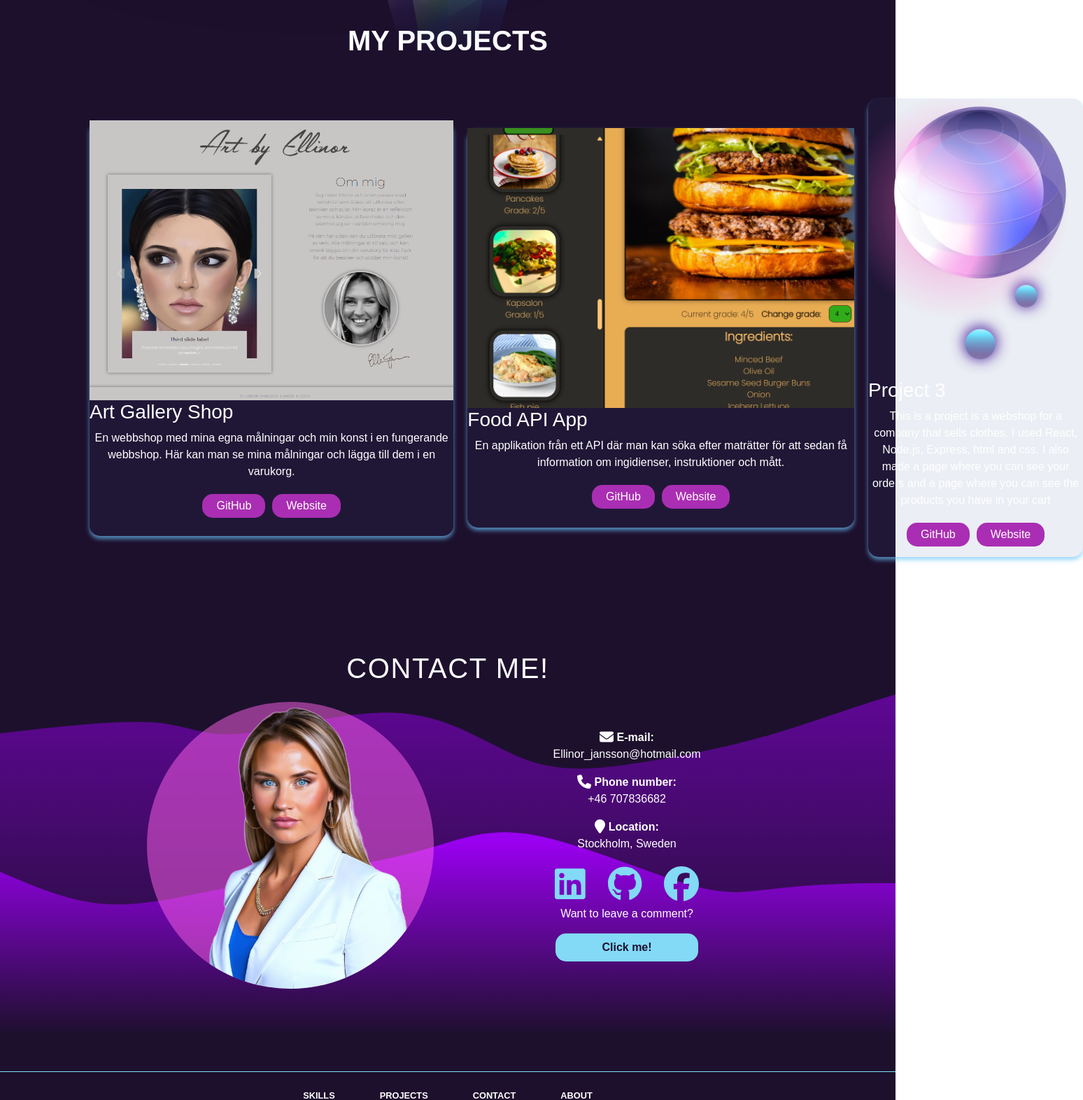
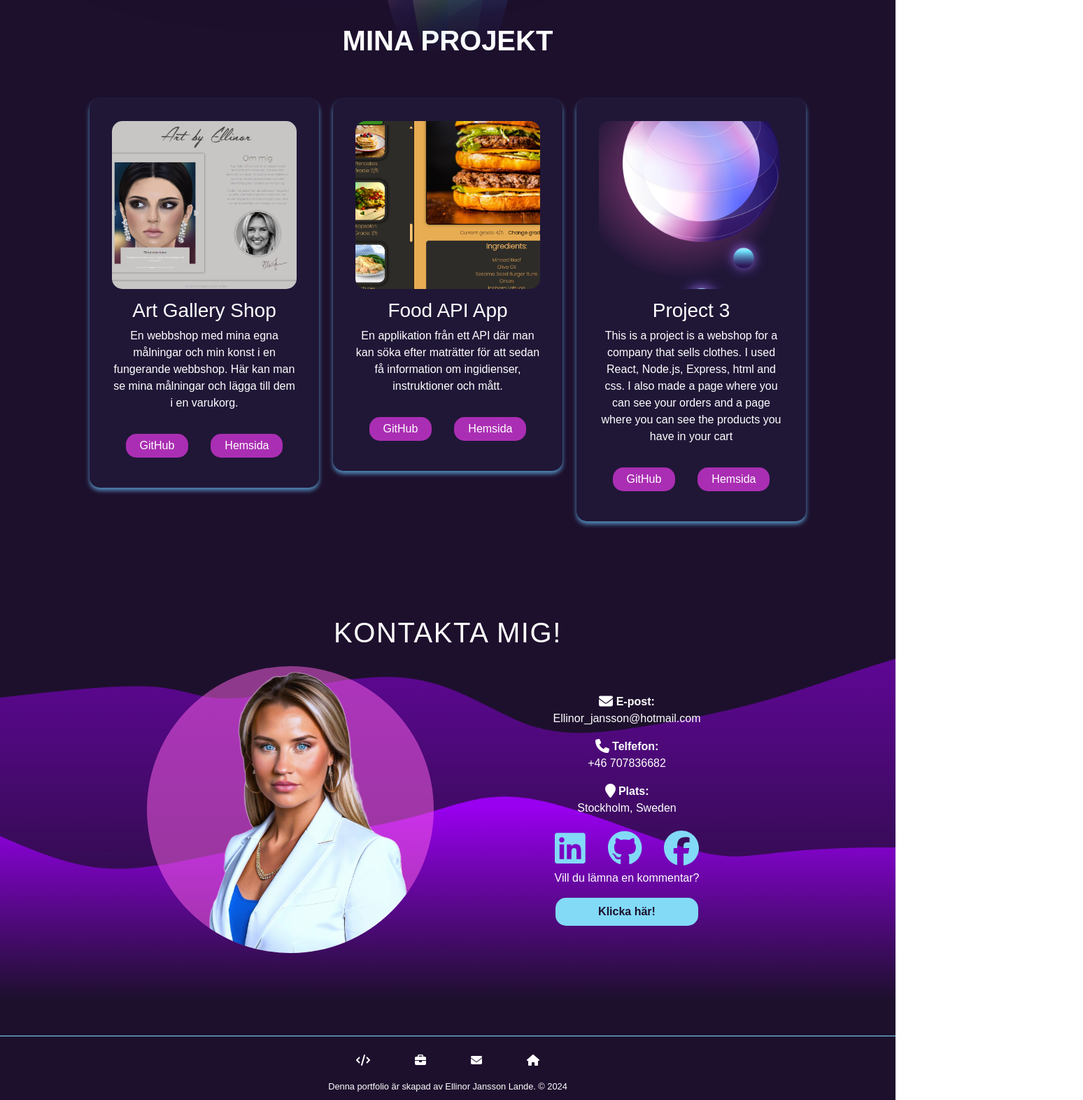
Before and after one commit to ellinorjanssonl/viteportfolio, a React (Vite) app: page / in a window 1280 px wide. Shown: the part 1158-2730 px from the top of the page at 70% size, 1548 px wide, since content can reach past the window. Built offline with nearby package versions, Linux system fonts and the light colour scheme.

Commit message:
ändrat allt till svenska

```diff
--- a/src/components/Contact/Contact.jsx
+++ b/src/components/Contact/Contact.jsx
@@ -56,7 +56,7 @@ return (
        >
 
 
-       <div className={styles.contactHeader}><h1>CONTACT ME!</h1>
+       <div className={styles.contactHeader}><h1>KONTAKTA MIG!</h1>
         </div>
           <div className={styles.flexContainer}>
 
@@ -72,9 +72,9 @@ return (
 
                 <div className={styles.contactInfo}>
 
-                  <p><strong><FontAwesomeIcon icon={faEnvelope} size="lg" />  E-mail:</strong> Ellinor_jansson@hotmail.com</p>
-                    <p><strong><FontAwesomeIcon icon={faPhone} size="lg" />  Phone number:</strong> +46 707836682</p>
-                      <p><strong><FontAwesomeIcon icon={faLocationPin} size="lg" />  Location:</strong> Stockholm, Sweden</p>
+                  <p><strong><FontAwesomeIcon icon={faEnvelope} size="lg" />  E-post:</strong> Ellinor_jansson@hotmail.com</p>
+                    <p><strong><FontAwesomeIcon icon={faPhone} size="lg" />  Telfefon:</strong> +46 707836682</p>
+                      <p><strong><FontAwesomeIcon icon={faLocationPin} size="lg" />  Plats:</strong> Stockholm, Sweden</p>
 
 
                     <div className={styles.socialMediaLinks}>
@@ -90,8 +90,8 @@ return (
                         </div>
                        {!formVisible && (
                          <>
-                           <p className={styles.buttomP}>Want to leave a comment?</p>
-                             <button onClick={toggleFormVisibility} className={styles.contactButton}>Click me!</button>
+                           <p className={styles.buttomP}>Vill du lämna en kommentar?</p>
+                             <button onClick={toggleFormVisibility} className={styles.contactButton}>Klicka här!</button>
                            </>
                          )}
                   </div>
--- a/src/components/Footer/Footer.jsx
+++ b/src/components/Footer/Footer.jsx
@@ -17,14 +17,14 @@ const Footer = () => {
     <footer className={styles.footerStyle}>
       <nav>
       <ul className={styles.menuItems}>
-                        <li><a href="#skills" onClick={(e) => { e.preventDefault(); handleScroll('#skills'); }}>SKILLS</a></li>
-                        <li><a href="#projects" onClick={(e) => { e.preventDefault(); handleScroll('#projects'); }}>PROJECTS</a></li>
-                        <li><a href="#contact" onClick={(e) => { e.preventDefault(); handleScroll('#contact'); }}>CONTACT</a></li>
-                        <li><a href="#about" onClick={(e) => { e.preventDefault(); handleScroll('#about'); }}>ABOUT</a></li>
+      <li><a href="#skills" onClick={(e) => { e.preventDefault(); handleScroll('#skills'); }}><FontAwesomeIcon icon={faCode} /><br /></a></li>
+                        <li><a href="#projects" onClick={(e) => { e.preventDefault(); handleScroll('#projects'); }}><FontAwesomeIcon icon={faBriefcase} /><br /></a></li>
+                        <li><a href="#contact" onClick={(e) => { e.preventDefault(); handleScroll('#contact'); }}><FontAwesomeIcon icon={faEnvelope} /><br /></a></li>
+                        <li><a href="#about" onClick={(e) => { e.preventDefault(); handleScroll('#about'); }}><FontAwesomeIcon icon={faHouse}/><br /></a></li>
                     </ul>
       </nav>
       <div className={styles.footertext}>
-      <p>This portfolio is created by Ellinor Jansson Lande. © 2024 </p>
+      <p>Denna portfolio är skapad av Ellinor Jansson Lande. © 2024 </p>
       </div>
     </footer>
   )
--- a/src/components/Footer/Footer.module.css
+++ b/src/components/Footer/Footer.module.css
@@ -31,8 +31,10 @@
 }
 
 .menuItems a {
+    font-size: 1rem;
     transition: color 0.3s;
 }
+
 
 .menuItems a:hover {
     color: #78c2ff;
--- a/src/components/Navbar/Navbar.jsx
+++ b/src/components/Navbar/Navbar.jsx
@@ -45,7 +45,7 @@ export const Navbar = () => {
     return (
         <nav className={styles.navbar}>
             <div className={styles.leftContainer}>
-                <a className={styles.title} href="/CV2024.pdf" download="CV_Ellinor_Jansson_Lande.pdf">Download CV</a>
+                <a className={styles.title} href="/CV2024.pdf" download="CV_Ellinor_Jansson_Lande.pdf">Ladda ner CV</a>
                   </div>
 
             <div className={styles.rightContainer}>
@@ -66,10 +66,10 @@ export const Navbar = () => {
                     animate={isMenuOpen ? "open" : "closed"}
                 >
                     <ul className={styles.menuItems}>
-                        <li><a href="#skills" onClick={(e) => { e.preventDefault(); handleScroll('#skills'); }}><FontAwesomeIcon icon={faCode} /><br />SKILLS</a></li>
-                        <li><a href="#projects" onClick={(e) => { e.preventDefault(); handleScroll('#projects'); }}><FontAwesomeIcon icon={faBriefcase} /><br />PROJECTS</a></li>
-                        <li><a href="#contact" onClick={(e) => { e.preventDefault(); handleScroll('#contact'); }}><FontAwesomeIcon icon={faEnvelope} /><br />CONTACT</a></li>
-                        <li><a href="#about" onClick={(e) => { e.preventDefault(); handleScroll('#about'); }}><FontAwesomeIcon icon={faHouse}/><br />ABOUT</a></li>
+                        <li><a href="#skills" onClick={(e) => { e.preventDefault(); handleScroll('#skills'); }}><FontAwesomeIcon icon={faCode} /><br />ERFARENHETER</a></li>
+                        <li><a href="#projects" onClick={(e) => { e.preventDefault(); handleScroll('#projects'); }}><FontAwesomeIcon icon={faBriefcase} /><br />PROJEKT</a></li>
+                        <li><a href="#contact" onClick={(e) => { e.preventDefault(); handleScroll('#contact'); }}><FontAwesomeIcon icon={faEnvelope} /><br />KONTAKT</a></li>
+                        <li><a href="#about" onClick={(e) => { e.preventDefault(); handleScroll('#about'); }}><FontAwesomeIcon icon={faHouse}/><br />OM MIG</a></li>
                     </ul>
                 </motion.div>
             </div>
--- a/src/components/Projects/Projects.jsx
+++ b/src/components/Projects/Projects.jsx
@@ -32,15 +32,17 @@ export const Projects = () => {
         },
 
     ];
-    const [ref, inView] = useInView({ triggerOnce: true, threshold: 0.1 });
+    const [ref, inView] = useInView({ triggerOnce: true, threshold: 0 });
 
     const projectVariants = {
-        hidden: { opacity: 0, y: 150 }, // Projekt startar utanför skärmen till vänster
+        hidden: { opacity: 0, y: 300 },
         visible: (i) => ({
             opacity: 1,
             y: 0,
             transition: {
-                delay: i * 0.9, // Varje projekt fördröjs lite mer än det föregående
+                delay: i * 0.6,
+                animation: { duration: 0.5, type: "spring"}
+
             },
         }),
     };
@@ -48,7 +50,7 @@ export const Projects = () => {
 
     return (
         <div ref={ref}>
-            <h1 className={styles.h1}>MY PROJECTS</h1>
+            <h1 className={styles.h1}>MINA PROJEKT</h1>
             <div className={styles.projects}>
                 {projects.map((project, index) => (
                     <motion.div
@@ -64,8 +66,9 @@ export const Projects = () => {
                         <p>{project.description}</p>
                         <div className={styles.projectLinks}>
                             <a href={project.githubUrl} target="_blank" rel="noopener noreferrer">GitHub</a>
-                            <a href={project.websiteUrl} target="_blank" rel="noopener noreferrer">Website</a>
+                            <a href={project.websiteUrl} target="_blank" rel="noopener noreferrer">Hemsida</a>
                         </div>
+
                     </motion.div>
                 ))}
             </div>
--- a/src/components/Projects/Projects.module.css
+++ b/src/components/Projects/Projects.module.css
@@ -13,20 +13,22 @@
   font-size: 1.5rem; /* Storleken på rubriken */
 }
 
-.projects {
-  z-index: 10;
-  display: flex; /* Placerar alla projekt bredvid varandra */
-  gap: 20px; /* Lägger till lite utrymme mellan projekten */
-  align-items: center;
-  padding-left: 10%;
-  padding-right: 10%;
-  cursor: pointer;
+.projects img {
+  width: 100%; /* Gör bilden fullbredd inom projektcontainern */
+  height: 15rem; /* Behåller bildens proportioner */
+  object-fit: cover; /* Säkerställer att bilden täcker området utan att förlora proportionerna */
+  border-radius: 15px; /* Rundar hörnen på bilden */
+  margin-bottom: 5%; /* Lägger till lite utrymme under bilden */
 }
 
-.projectContainer {
-  z-index: 10;
-  display: flex; /* Placerar alla projekt bredvid varandra */
-  padding: 0 5px; /* Lägger till lite padding på sidorna för att förhindra att innehållet rör vid kanterna */
+.projects {
+  height: 100%;
+  width: 100%;
+  display: flex;
+  justify-content: center;
+  gap: 20px; /* This will add space between the items */
+  padding: 0 10%;
+
 }
 
 .projectContainer h3, p {
@@ -37,23 +39,13 @@
   justify-content: center;
 }
 
-.projectContainer img {
-  z-index: 10;
-  position:relative;
-  padding: 10px; /* Lägger till lite utrymme runt bilden */
-  height: auto;
-  width: 100%; /* Gör bilden fullbredd */
-  border-radius: 15px; /* Rundar hörnen på projektet */
-  filter: drop-shadow(0 2px 4px rgba(108, 198, 254, 0.7)); /* Lägger till en lätt skugga för djup */
-}
-
 .projectLinks {
   z-index: 10;
   cursor: pointer;
   display: flex;
   justify-content: center;
-  gap: 10px; /* Justera efter behov */
-  margin-top: 20px; /* Justera efter behov */
+  gap: 2rem; /* Justera efter behov */
+  margin-top: 1rem; /* Justera efter behov */
 }
 
 .projectLinks a {
@@ -71,26 +63,24 @@
 }
 
 .project {
-  z-index: 10;
-  height: auto;
-  flex: 0 0 30%; /* Ger varje projekt en basbredd och förhindrar att de växer eller krymper */
+  flex-basis: calc(33.333%); /* Subtract the gap from the width to ensure they fit */
+  display: flex;
+  flex-direction: column;
+  align-items: center; /* This will center the content horizontally */
+  justify-content: space-between; /* This will distribute the space inside the item */
+  height: 100%;
+  padding: 2rem; /* Adds padding inside each project */
   box-shadow: 0 4px 6px rgba(108, 198, 254, 0.7); /* Lägger till en lätt skugga för djup */
   border-radius: 15px; /* Rundar hörnen på projektet */
-  flex-direction: column; /* Ordna bild och text vertikalt */
-  transition: transform 0.3s ease; /* Gör förstoringsanimationen mjuk */
   margin-bottom: 10%; /* Lägger till lite utrymme under projekten */
   margin-top: 5%;
   background-color: rgba(64, 92, 145, 0.1);
 }
 
-.project img {
-  height: 50vh;
-}
-
 .project:hover {
   background-color: rgba(40, 39, 88, 0.1);
   transform: scale(1.2); /* Förstorar projektet när det hovras över */
-  z-index: 1; /* Ser till att det förstorade projektet ligger ovanpå de andra */
+  z-index: 100; /* Ser till att det förstorade projektet ligger ovanpå de andra */
 }
 
 
--- a/src/components/Skills/Skills.jsx
+++ b/src/components/Skills/Skills.jsx
@@ -53,7 +53,7 @@ export const Skills = () => {
       <div className={styles.flexContainer}>
         <div className={styles.pContainer}>
           <p className={styles.p}>
-            The list shows my different experiences in frontend, backend, and other things I consider important for a good understanding of web-application designs.
+            Listan visar mina erfarenheter och kunskaper inom front-end och backend samt det jag kan tycka är viktigt utöver inom visuell design.
           </p>
         </div>
         <motion.div
@@ -67,7 +67,7 @@ export const Skills = () => {
         </motion.div>
 
                 <div className={styles.skillsContainer}>
-                    <h1 className={styles.h1}>MY CODING SKILLS</h1>
+                    <h1 className={styles.h1}>MINA ERFARENHETER</h1>
                     <div className={styles.skill}>
                         <ul className={styles.list}>
                             <li><FontAwesomeIcon icon={faHtml5} size="lg" color="red" /> Html</li>
```
Also changed, not shown: src/components/About/About.jsx (+5 -5 lines).
